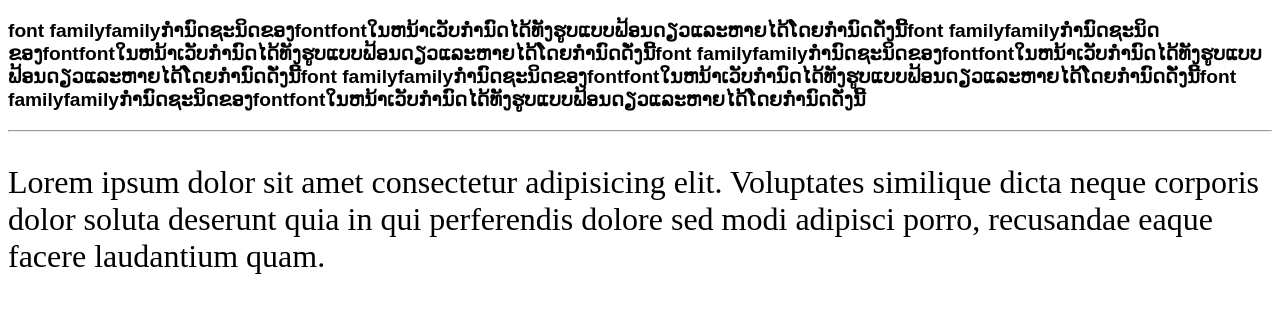
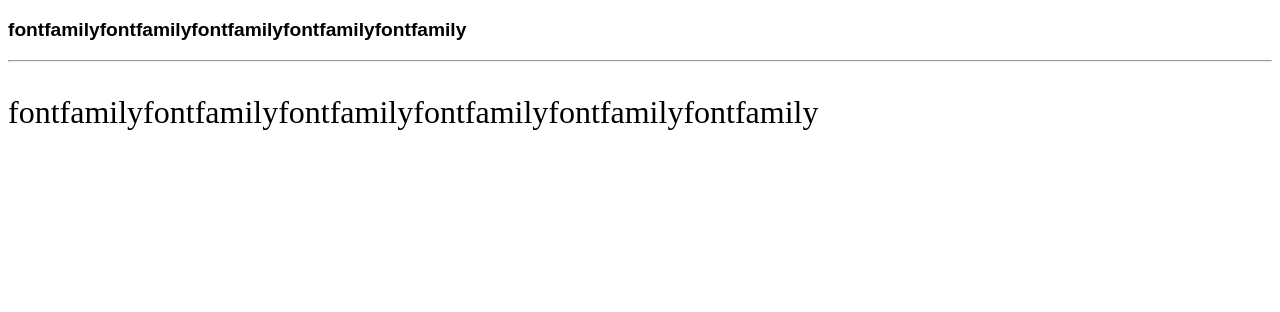
Before and after one commit to tommer56/git101, a plain HTML site: page index.html in a window 1280 px wide. Drawn offline with Linux system fonts and the light colour scheme; a web font is replaced by a local one.

Commit message:
edit tag p

```diff
--- a/index.html
+++ b/index.html
@@ -20,14 +20,9 @@
   </style>
 </head>
 <body>
-  <p class="p1">font
-    familyfamilyກຳນົດຊະນິດຂອງfontfontໃນຫນ້າເວັບກຳນົດໄດ້ທັງຮູບແບບຟ້ອນດຽວແລະຫາຍໄດ້ໂດຍກຳນົດດັ່ງນີ້font
-    familyfamilyກຳນົດຊະນິດຂອງfontfontໃນຫນ້າເວັບກຳນົດໄດ້ທັງຮູບແບບຟ້ອນດຽວແລະຫາຍໄດ້ໂດຍກຳນົດດັ່ງນີ້font
-    familyfamilyກຳນົດຊະນິດຂອງfontfontໃນຫນ້າເວັບກຳນົດໄດ້ທັງຮູບແບບຟ້ອນດຽວແລະຫາຍໄດ້ໂດຍກຳນົດດັ່ງນີ້font
-    familyfamilyກຳນົດຊະນິດຂອງfontfontໃນຫນ້າເວັບກຳນົດໄດ້ທັງຮູບແບບຟ້ອນດຽວແລະຫາຍໄດ້ໂດຍກຳນົດດັ່ງນີ້font
-    familyfamilyກຳນົດຊະນິດຂອງfontfontໃນຫນ້າເວັບກຳນົດໄດ້ທັງຮູບແບບຟ້ອນດຽວແລະຫາຍໄດ້ໂດຍກຳນົດດັ່ງນີ້</p>
+  <p class="p1">fontfamilyfontfamilyfontfamilyfontfamilyfontfamily</p>
   <hr>
-  <p class="p2">Lorem ipsum dolor sit amet consectetur adipisicing elit. Voluptates similique dicta neque corporis dolor soluta deserunt quia in qui perferendis dolore sed modi adipisci porro, recusandae eaque facere laudantium quam.</p>
+  <p class="p2">fontfamilyfontfamilyfontfamilyfontfamilyfontfamilyfontfamily</p>
 
 
 </body>
```
